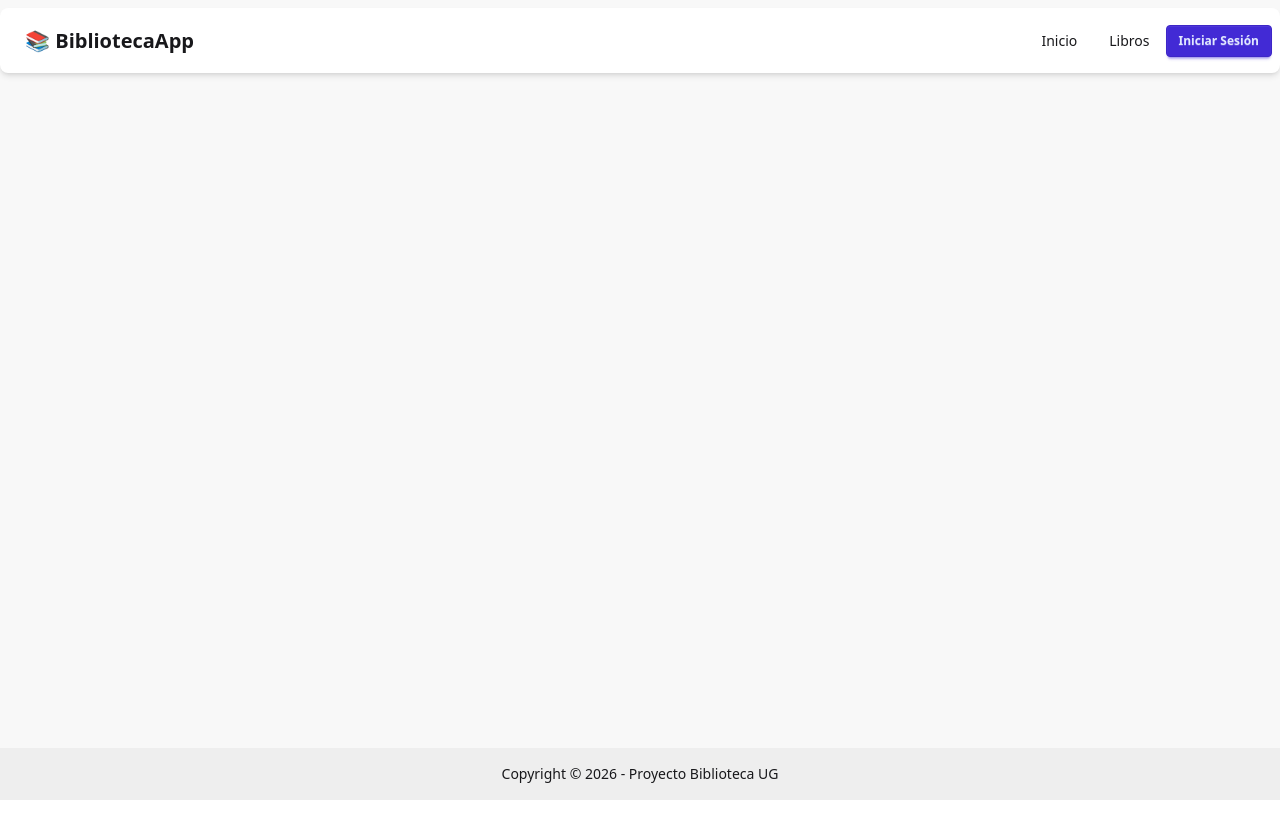
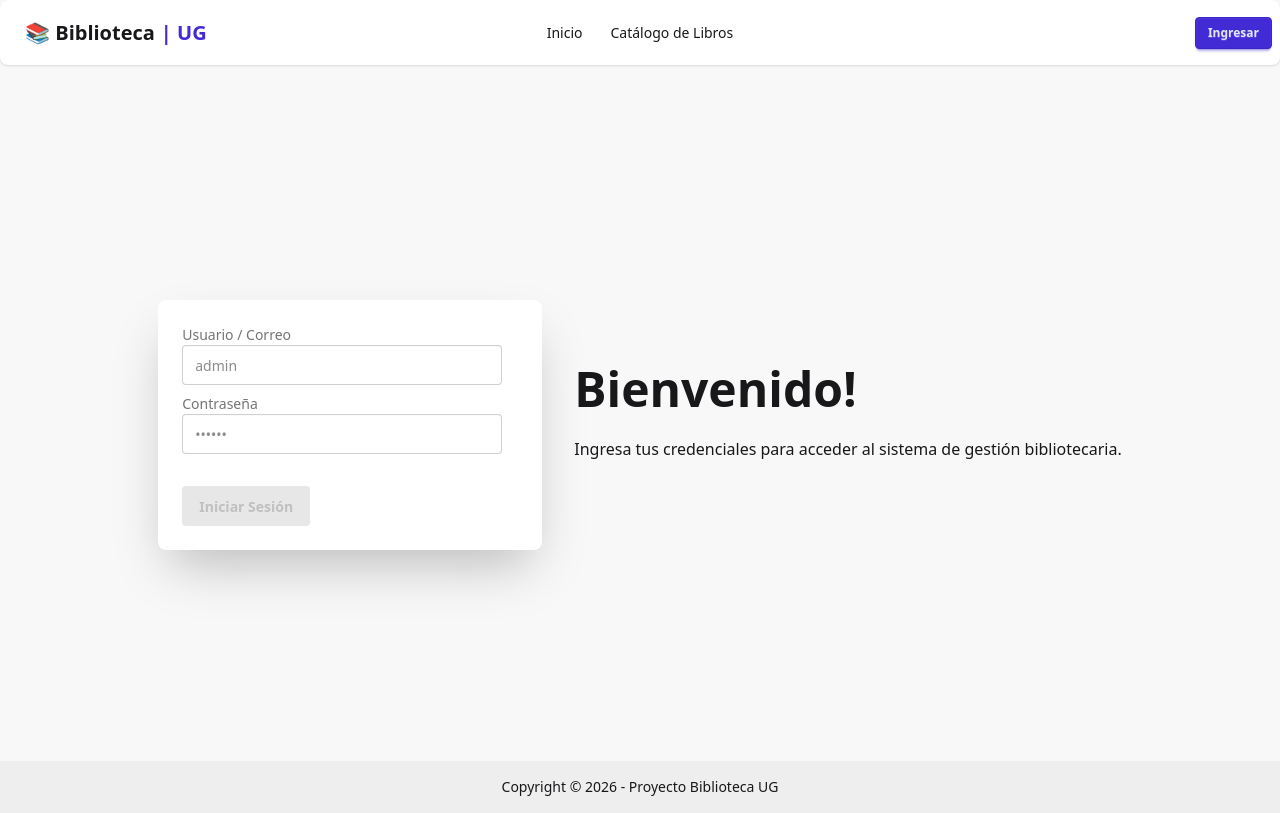
Before and after one commit to Xhope17/biblioteca-app, an Angular app: page /login in a window 1280 px wide. Before the commit this address led to /. Built offline with nearby package versions, Linux system fonts and the light colour scheme.

Commit message:
Login funcional

```diff
--- a/src/app/components/navbar/navbar.component.html
+++ b/src/app/components/navbar/navbar.component.html
@@ -1,43 +1,77 @@
-<div class="navbar bg-base-100 shadow-md mb-4 rounded-box">
-  <div class="flex-1">
-    <a routerLink="/" class="btn btn-ghost text-xl">📚 BibliotecaApp</a>
+<div class="navbar bg-base-100 shadow-sm mb-6 rounded-box">
+
+  <div class="navbar-start">
+
+    <div class="dropdown">
+      <div tabindex="0" role="button" class="btn btn-ghost lg:hidden">
+        <svg xmlns="http://www.w3.org/2000/svg" class="h-5 w-5" fill="none" viewBox="0 0 24 24" stroke="currentColor">
+          <path stroke-linecap="round" stroke-linejoin="round" stroke-width="2" d="M4 6h16M4 12h8m-8 6h16" />
+        </svg>
+      </div>
+      <ul tabindex="-1" class="menu menu-sm dropdown-content bg-base-100 rounded-box z-[50] mt-3 w-52 p-2 shadow">
+        <li><a routerLink="/" routerLinkActive="text-primary font-bold">Inicio</a></li>
+        <li><a routerLink="/libros" routerLinkActive="text-primary font-bold">Libros</a></li>
+
+        @if (isAdmin) {
+          <li class="menu-title text-opacity-50 mt-2">Administración</li>
+          <li><a routerLink="/prestamos" routerLinkActive="active">Préstamos</a></li>
+          <li><a routerLink="/usuarios" routerLinkActive="active">Usuarios</a></li>
+        }
+      </ul>
     </div>
 
-  <div class="flex-none hidden lg:flex">
-    <ul class="menu menu-horizontal px-1 gap-2">
+    <a routerLink="/" class="btn btn-ghost text-xl">
+      📚 Biblioteca <span class="text-primary">| UG</span>
+    </a>
+  </div>
 
-      <li><a routerLink="/" routerLinkActive="active">Inicio</a></li>
+  <div class="navbar-center hidden lg:flex">
+    <ul class="menu menu-horizontal px-1 gap-1">
 
-      <li><a routerLink="/libros" routerLinkActive="active">Libros</a></li>
+      <li>
+        <a routerLink="/" routerLinkActive="btn-active btn-ghost" [routerLinkActiveOptions]="{exact: true}">Inicio</a>
+      </li>
+      <li>
+        <a routerLink="/libros" routerLinkActive="btn-active btn-ghost">Catálogo de Libros</a>
+      </li>
 
-      <li *ngIf="isAdmin">
+      @if (isAdmin) {
+        <li>
           <details>
-          <summary>Administración</summary>
-          <ul class="p-2 bg-base-100 rounded-t-none z-50">
+            <summary class="font-bold text-primary">Gestión</summary>
+            <ul class="p-2 bg-base-100 w-40 z-[50] shadow-lg">
               <li><a routerLink="/prestamos">Préstamos</a></li>
               <li><a routerLink="/usuarios">Usuarios</a></li>
             </ul>
           </details>
         </li>
+      }
     </ul>
   </div>
 
-  <div class="flex-none gap-2">
+  <div class="navbar-end gap-2">
 
-    <div *ngIf="!isLoggedIn">
-      <a routerLink="/login" class="btn btn-primary btn-sm">Iniciar Sesión</a>
-    </div>
+    @if (isLoggedIn) {
+      <span class="hidden md:inline font-medium text-sm mr-2">
+        Hola, {{ username }}
+      </span>
 
-    <div *ngIf="isLoggedIn" class="dropdown dropdown-end">
-      <div tabindex="0" role="button" class="btn btn-ghost btn-circle avatar placeholder">
-        <div class="bg-neutral text-neutral-content rounded-full w-10">
-          <span class="text-xs">{{ username?.slice(0,2)?.toUpperCase() }}</span>
+      <div class="dropdown dropdown-end">
+        <div tabindex="0" role="button" class="btn btn-ghost btn-circle avatar placeholder bg-neutral text-neutral-content">
+          <div class="w-10 rounded-full">
+            <span>{{ username?.slice(0,2)?.toUpperCase() }}</span>
           </div>
         </div>
         <ul tabindex="0" class="menu menu-sm dropdown-content mt-3 z-[1] p-2 shadow bg-base-100 rounded-box w-52">
-        <li class="menu-title">Hola, {{ username }}</li>
-        <li><a (click)="logout()">Cerrar Sesión</a></li>
+          <li class="menu-title">Rol: {{ isAdmin ? 'Bibliotecario' : 'Estudiante' }}</li>
+          <li><a (click)="logout()" class="text-error">Cerrar Sesión</a></li>
         </ul>
       </div>
+
+    } @else {
+      <a routerLink="/login" class="btn btn-primary btn-sm">
+        Ingresar
+      </a>
+    }
   </div>
 </div>
--- a/src/app/components/navbar/navbar.component.ts
+++ b/src/app/components/navbar/navbar.component.ts
@@ -22,7 +22,7 @@ export class NavbarComponent {
   }
 
   get username(): string | null {
-    return this.authService.getUserData()?.username || null; // Asumiendo que agregaste este método, si no, usa getUserData().username
+    return this.authService.getUserData().username; // Asumiendo que agregaste este método, si no, usa getUserData().username
   }
 
   logout() {
--- /dev/null
+++ b/src/app/interfaces/book.interface.ts
@@ -0,0 +1,7 @@
+export interface Book {
+  idLibro: number;
+  titulo: string;
+  autor: string;
+  stock: number;
+  imagenUrl?: string; // Opcional
+}
--- a/src/app/layouts/biblioteca-layout.component.html
+++ b/src/app/layouts/biblioteca-layout.component.html
@@ -1,5 +1,5 @@
 <div class="min-h-screen bg-base-200 flex flex-col">
-    <div class="container mx-auto mt-2">
+    <div >
         <app-navbar></app-navbar>
     </div>
 
--- /dev/null
+++ b/src/app/pages/home-page/home-page.component.html
@@ -0,0 +1,48 @@
+<div class="mb-8">
+  <h1 class="text-3xl font-bold mb-2">Catálogo Disponible</h1>
+  <p class="text-gray-500">Explora nuestra colección de libros físicos.</p>
+</div>
+
+<div class="grid grid-cols-1 sm:grid-cols-2 md:grid-cols-3 lg:grid-cols-4 gap-6">
+
+  @for (libro of libros; track libro.idLibro) {
+    <div class="card bg-base-100 shadow-xl hover:shadow-2xl transition-all duration-300">
+
+      <figure class="h-48 bg-gray-200">
+        @if (libro.imagenUrl) {
+          <img [src]="libro.imagenUrl" [alt]="libro.titulo" class="w-full h-full object-cover" />
+        } @else {
+          <div class="flex flex-col items-center justify-center text-gray-400">
+            <span class="text-4xl">📚</span>
+            <span class="text-sm mt-2">Sin portada</span>
+          </div>
+        }
+      </figure>
+
+      <div class="card-body p-4">
+        <div class="flex justify-between items-start">
+          <h2 class="card-title text-lg leading-tight">{{ libro.titulo }}</h2>
+          @if (libro.stock > 0) {
+            <div class="badge badge-success badge-outline text-xs">Stock: {{ libro.stock }}</div>
+          } @else {
+            <div class="badge badge-error text-xs text-white">Agotado</div>
+          }
+        </div>
+
+        <p class="text-sm text-gray-500 italic">{{ libro.autor }}</p>
+
+        <div class="card-actions justify-end mt-4">
+          <button class="btn btn-primary btn-sm w-full" [disabled]="libro.stock === 0">
+            {{ libro.stock > 0 ? 'Solicitar Préstamo' : 'No disponible' }}
+          </button>
+        </div>
+      </div>
+    </div>
+  } @empty {
+    <div class="col-span-full text-center py-10">
+      <span class="loading loading-spinner loading-lg text-primary"></span>
+      <p class="mt-4">Cargando libros...</p>
+    </div>
+  }
+
+</div>
--- /dev/null
+++ b/src/app/pages/home-page/home-page.component.ts
@@ -0,0 +1,23 @@
+import { CommonModule } from '@angular/common';
+import { Component, inject, OnInit } from '@angular/core';
+import { Book } from '../../interfaces/book.interface';
+import { LibrosService } from '../../services/libros.service';
+
+@Component({
+  selector: 'app-home-page',
+  imports: [CommonModule],
+  templateUrl: './home-page.component.html',
+})
+export class HomePageComponent implements OnInit {
+  private librosService = inject(LibrosService);
+  libros: Book[] = [];
+
+  ngOnInit() {
+    this.librosService.getLibros().subscribe({
+      next: (data) => {
+        this.libros = data;
+      },
+      error: (err) => console.error('Error al cargar libros', err),
+    });
+  }
+}
--- /dev/null
+++ b/src/app/pages/login-page/login-page.component.html
@@ -0,0 +1,56 @@
+<div class="hero min-h-[80vh] bg-base-200">
+  <div class="hero-content flex-col lg:flex-row-reverse">
+
+    <div class="text-center lg:text-left ml-4">
+      <h1 class="text-5xl font-bold">Bienvenido!</h1>
+      <p class="py-6">Ingresa tus credenciales para acceder al sistema de gestión bibliotecaria.</p>
+    </div>
+
+    <div class="card shrink-0 w-full max-w-sm shadow-2xl bg-base-100">
+      <form class="card-body" [formGroup]="loginForm" (ngSubmit)="onSubmit()">
+
+        <div class="form-control">
+          <label class="label">
+            <span class="label-text">Usuario / Correo</span>
+          </label>
+          <input
+            type="text"
+            formControlName="username"
+            placeholder="admin"
+            class="input input-bordered"
+            required />
+        </div>
+
+        <div class="form-control">
+          <label class="label">
+            <span class="label-text">Contraseña</span>
+          </label>
+          <input
+            type="password"
+            formControlName="password"
+            placeholder="••••••"
+            class="input input-bordered"
+            required />
+        </div>
+
+        @if (errorMessage) {
+          <div role="alert" class="alert alert-error mt-4 p-2 text-sm text-white">
+            <svg xmlns="http://www.w3.org/2000/svg" class="stroke-current shrink-0 h-6 w-6" fill="none" viewBox="0 0 24 24"><path stroke-linecap="round" stroke-linejoin="round" stroke-width="2" d="M10 14l2-2m0 0l2-2m-2 2l-2-2m2 2l2 2m7-2a9 9 0 11-18 0 9 9 0 0118 0z" /></svg>
+            <span>{{ errorMessage }}</span>
+          </div>
+        }
+
+        <div class="form-control mt-6">
+          <button class="btn btn-primary" type="submit" [disabled]="loginForm.invalid || isLoading">
+            @if (isLoading) {
+              <span class="loading loading-spinner"></span>
+            }
+            Iniciar Sesión
+          </button>
+        </div>
+
+      </form>
+    </div>
+
+  </div>
+</div>
--- /dev/null
+++ b/src/app/pages/login-page/login-page.component.ts
@@ -0,0 +1,49 @@
+import { CommonModule } from '@angular/common';
+import { Component, inject } from '@angular/core';
+import { Router } from '@angular/router';
+import { AuthService } from '../../services/auth.service';
+import { ReactiveFormsModule, FormBuilder, FormGroup, Validators } from '@angular/forms';
+
+@Component({
+  selector: 'app-login-page',
+  imports: [CommonModule, ReactiveFormsModule],
+  templateUrl: './login-page.component.html',
+})
+export class LoginPageComponent {
+  private fb = inject(FormBuilder);
+  private authService = inject(AuthService);
+  private router = inject(Router);
+
+  // Definimos el formulario con validaciones
+  loginForm: FormGroup = this.fb.group({
+    username: ['', [Validators.required]],
+    password: ['', [Validators.required]]
+  });
+
+  errorMessage: string = '';
+  isLoading: boolean = false;
+
+  onSubmit() {
+    if (this.loginForm.invalid) return;
+
+    this.isLoading = true;
+    this.errorMessage = '';
+
+    // Extraemos los valores del formulario
+    const credentials = this.loginForm.value;
+
+    this.authService.login(credentials).subscribe({
+      next: () => {
+        // Si el login es exitoso, redirigimos al Home
+        this.isLoading = false;
+        this.router.navigate(['/']);
+      },
+      error: (err) => {
+        // Si falla, mostramos el error
+        this.isLoading = false;
+        console.error('Error login:', err);
+        this.errorMessage = 'Usuario o contraseña incorrectos.';
+      }
+    });
+  }
+}
--- /dev/null
+++ b/src/app/services/libros.service.ts
@@ -0,0 +1,15 @@
+import { Injectable, inject } from '@angular/core';
+import { HttpClient } from '@angular/common/http';
+import { environment } from '../../environments/environment';
+import { Book } from '../interfaces/book.interface'; // Asegúrate de tener esta interfaz creada
+import { Observable } from 'rxjs';
+
+@Injectable({ providedIn: 'root' })
+export class LibrosService {
+  private http = inject(HttpClient);
+  private baseUrl = environment.baseUrl;
+
+  getLibros(): Observable<Book[]> {
+    return this.http.get<Book[]>(`${this.baseUrl}/Libros`);
+  }
+}
```
Also changed, not shown: src/app/app.routes.ts (+6 -4 lines). Lines whose indentation alone changed are shown as unchanged.
